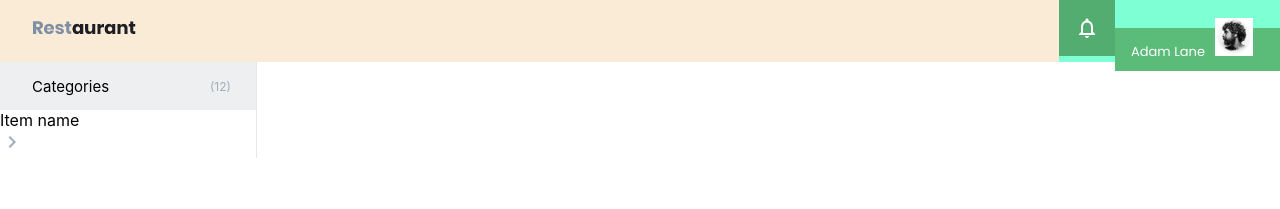
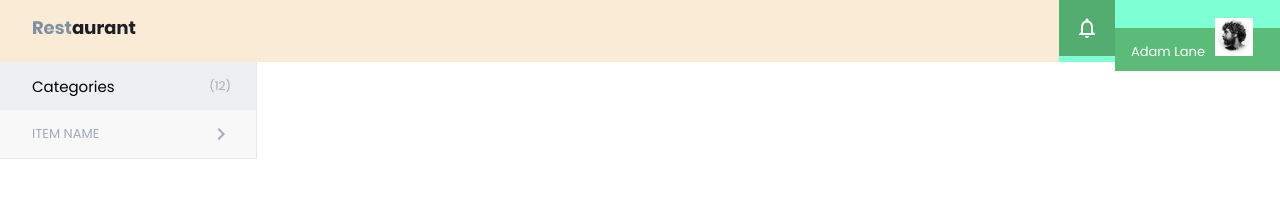
Before and after one commit to amnajah99/Restaurant, a React (Create React App) app: page / in a window 1280 px wide. Shown: the top 209 px of the page. Built offline with nearby package versions, Linux system fonts and the light colour scheme.

Commit message:
Modified style in category item

```diff
--- a/src/Components/Category.css
+++ b/src/Components/Category.css
@@ -1,6 +1,8 @@
 .category {
     width: 20%;
     border-right: 1px solid #e5e8ec;
+    font-family: 'Poppins', sans-serif;
+    background-color: #f8f8f8;
 }
 .category-head {
     background-color: #edeff0;
--- a/src/Components/CategoryItem.css
+++ b/src/Components/CategoryItem.css
@@ -0,0 +1,16 @@
+.cat-item {
+    display: flex;
+    justify-content: space-between;
+    align-items: center;
+    height: 48px;
+    border-bottom: 1px solid #e5e8ec;
+}
+.cat-item-name {
+    margin-left: 12.5%;
+    font-size: 13px;
+    color: #a2acba;
+}
+.cat-item-arrow {
+    margin-right: 9%;
+    margin-top: 7px;
+}
--- a/src/Components/CategoryItem.js
+++ b/src/Components/CategoryItem.js
@@ -1,9 +1,10 @@
 import chevron from '../images/chevron_right.svg';
+import './CategoryItem.css';
 
 const CategoryItem = () => {
     return (
         <div className='cat-item'>
-            <div className='cat-item-name'>Item name</div>
+            <div className='cat-item-name'>ITEM NAME</div>
             <div className='cat-item-arrow'><img src={chevron} /></div>
         </div>
     );
```
